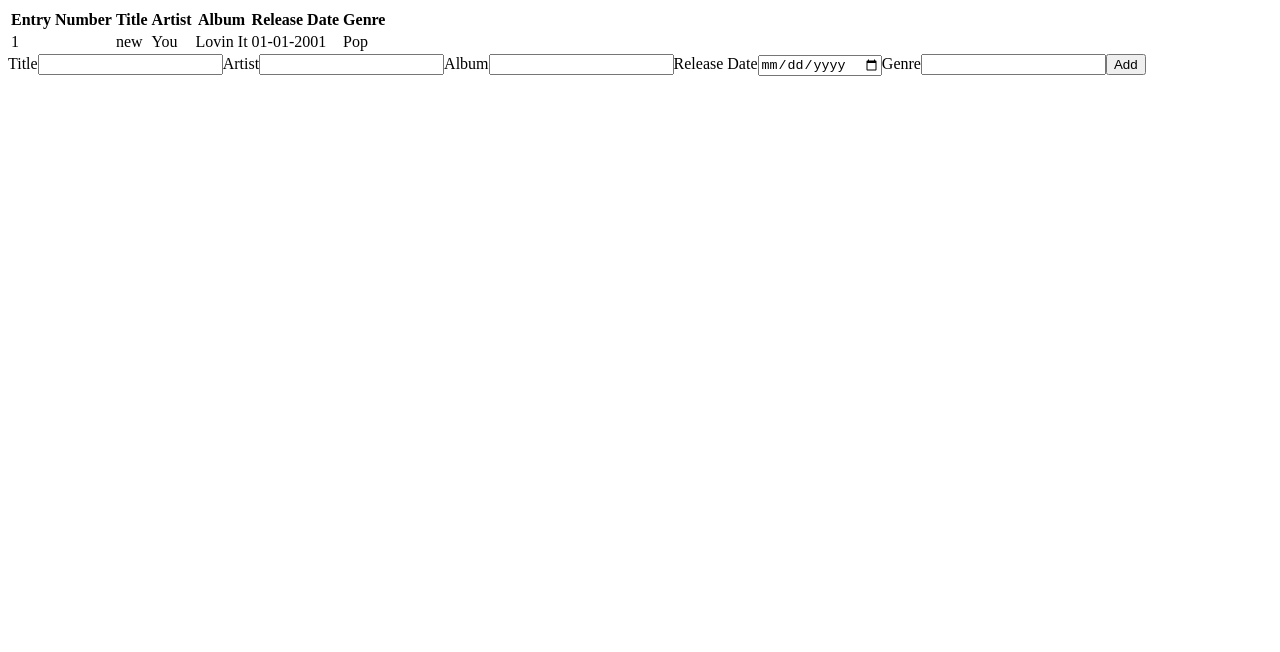
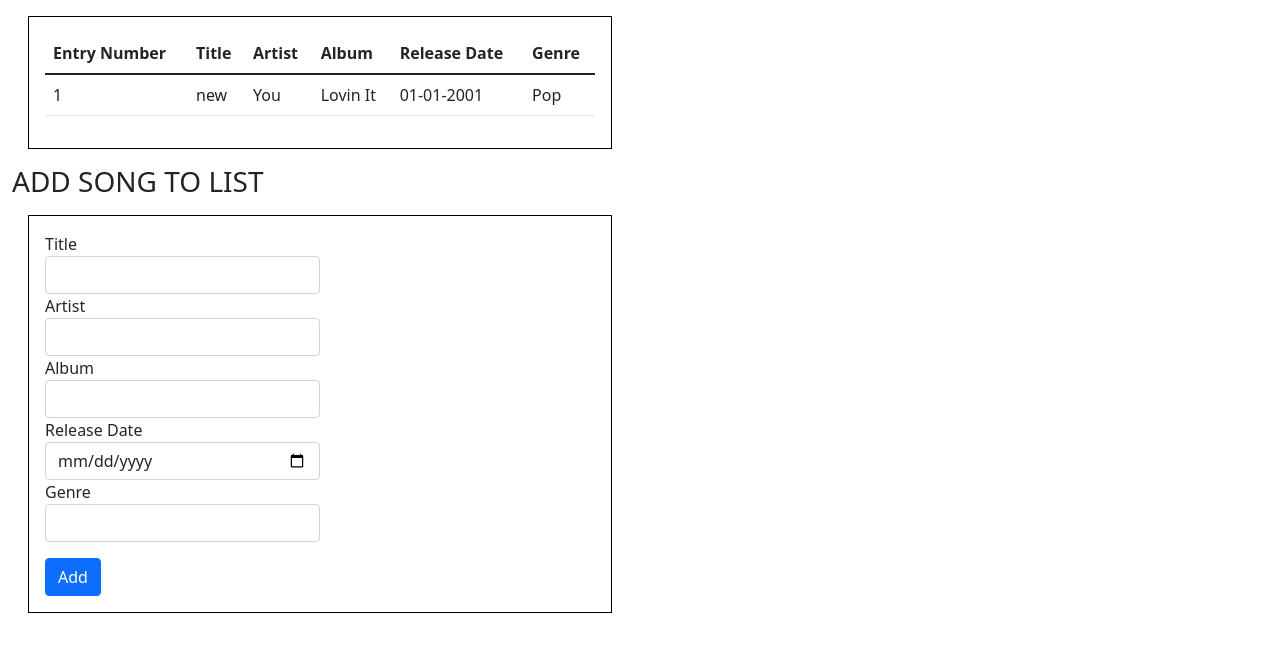
Before and after one commit to Josh-Kellhofer/Music_Library_Backend, a React (Create React App) app: page / in a window 1280 px wide. Shown: the top 652 px of the page. Built offline with nearby package versions, Linux system fonts and the light colour scheme.

Commit message:
Added Spacing and CSS.

```diff
--- a/package.json
+++ b/package.json
@@ -6,8 +6,11 @@
     "@testing-library/jest-dom": "^5.16.2",
     "@testing-library/react": "^12.1.4",
     "@testing-library/user-event": "^13.5.0",
+    "axios": "^0.26.1",
+    "bootstrap": "^5.1.3",
     "react": "^17.0.2",
     "react-dom": "^17.0.2",
+    "react-google-charts": "^4.0.0",
     "react-scripts": "5.0.0",
     "web-vitals": "^2.1.4"
   },
--- /dev/null
+++ b/src/App.css
@@ -0,0 +1,7 @@
+.border-box {
+  border: 1px;
+  border-style: solid;
+  border-color: black;
+  margin: 1em;
+  padding: 1em;
+}
--- a/src/App.js
+++ b/src/App.js
@@ -1,6 +1,9 @@
 import React, { useState } from 'react';
 import DisplayEntries from './Components/DisplayEntries/DisplayEntries';
 import AddEntryForm from './Components/AddEntry/AddEntryForm';
+import './App.css';
+import axios from 'axios';
+// import EntriesChartTracker from './Components/EntriesChartTracker/EntriesChartTracker';
 
 
 function App() {
@@ -15,12 +18,29 @@ function addNewEntry(entry) {
 }
 
   return (
-    <div>
-      {/* Returning function DisplayEntries from DisplayEntries.jsx We need to hand down entries from DisplayEntries.jx here utilizing props. parentEntries (or entries in const above) is now added to props in DisplayEntries.jsx*/}
-     <DisplayEntries parentEntries={entries} />
-     {/* Instantiating AddEntryForm.jsx to create table visuals (elongated boxes for input). Also calling function addNewEntry with catcher variable*/}
-     <AddEntryForm addNewEntryProperty={addNewEntry}/>
+    // <div><h3>MUSIC LIST</h3></div>
+
+    <div className='container-fluid'>
+      <div className='row'>
+        <div className='col-md-6'>
+         <div className='border-box'>
+          <DisplayEntries parentEntries={entries} />
+         </div>
+         <div><h3>ADD SONG TO LIST</h3></div>
+         <div className='border-box'>
+           <div className='col-md-6'>
+         {/* Instantiating AddEntryForm.jsx to create table visuals (elongated boxes for input). Also calling function addNewEntry with catcher variable*/}
+          <AddEntryForm addNewEntryProperty={addNewEntry}/>
+          </div>
+        </div>
+      </div>
     </div>
+        </div>
+
+
+
+
+
   );
 }
 
--- a/src/Components/AddEntry/AddEntryForm.jsx
+++ b/src/Components/AddEntry/AddEntryForm.jsx
@@ -26,17 +26,27 @@ const AddEntryForm = (props) => {
 
   return (
     <form onSubmit={handleSubmit}>
+     <div className='form-group'>
       <label>Title</label>
-        <input type='text' value={title} onChange={(event) => setTitle(event.target.value)}/>
+        <input type='text' className='form-control' value={title} onChange={(event) => setTitle(event.target.value)}/>
+       </div>
+     <div className='form-group'>
       <label>Artist</label>
-        <input type='text' value={artist} onChange={(event) => setArtist(event.target.value)} />
+        <input type='text' className='form-control' value={artist} onChange={(event) => setArtist(event.target.value)} />
+       </div>
+     <div className='form-group'>
       <label>Album</label>
-        <input type='text' value={album} onChange={(event) => setAlbum(event.target.value)} />
+        <input type='text' className='form-control' value={album} onChange={(event) => setAlbum(event.target.value)} />
+       </div>
+     <div className='form-group'>
       <label>Release Date</label>
-        <input type='date' value ={releaseDate} onChange={(event) => setReleaseDate(event.target.value)}/>
+        <input type='date' className='form-control' value ={releaseDate} onChange={(event) => setReleaseDate(event.target.value)}/>
+       </div>
+     <div className='form-group'>
       <label>Genre</label>
-        <input type='text' value={genre} onChange={(event) => setGenre(event.target.value)} />
-      <button type='submit'>Add</button>
+        <input type='text' className='form-control' value={genre} onChange={(event) => setGenre(event.target.value)} />
+       </div>
+      <button type='submit' class='btn btn-primary' style={{'margin-top': '1em'}}>Add</button>
     </form>
    );
 }
--- a/src/Components/DisplayEntries/DisplayEntries.jsx
+++ b/src/Components/DisplayEntries/DisplayEntries.jsx
@@ -2,7 +2,7 @@
 
 const DisplayEntries = (props) => {
   return (
-    <table>
+    <table className='table'>
        <thead>
         <tr>
           {/* What you see in Table visually */}
--- /dev/null
+++ b/src/Components/EntriesChartTracker/EntriesChartTracker.jsx
@@ -0,0 +1,16 @@
+// import React, { useState } from 'react';
+// import Chart from 'react-google-charts';
+
+// const EntriesChartTracker = (props) => {
+//   return (
+//     <Chart
+//       charType="ScatterChart"
+//       data={[["Age", "Weight"], [4, 5.5], [8, 12]]}
+//       width="100%"
+//       height="400px"
+//       legendToggle
+//       />
+//         );
+//     }
+
+// export default EntriesChartTracker;
--- a/src/index.js
+++ b/src/index.js
@@ -1,6 +1,7 @@
 import React from 'react';
 import ReactDOM from 'react-dom';
 import App from './App';
+import 'bootstrap/dist/css/bootstrap.min.css';
 
 // Telling the src index to go to public folder index and run whatever is in the div element of id root
 ReactDOM.render(<App />, document.getElementById('root'));
```
Also changed, not shown: 1 other file (tests, documents, lock files or other folders).
